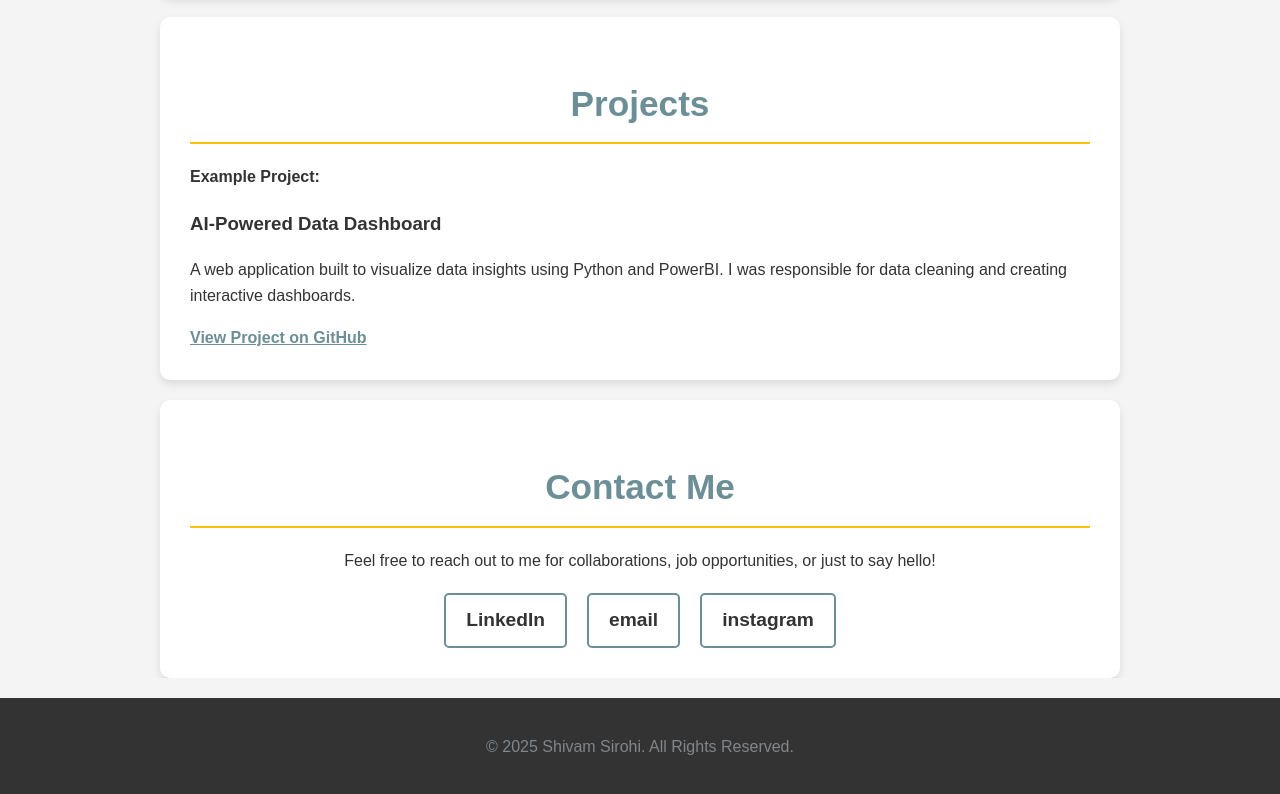
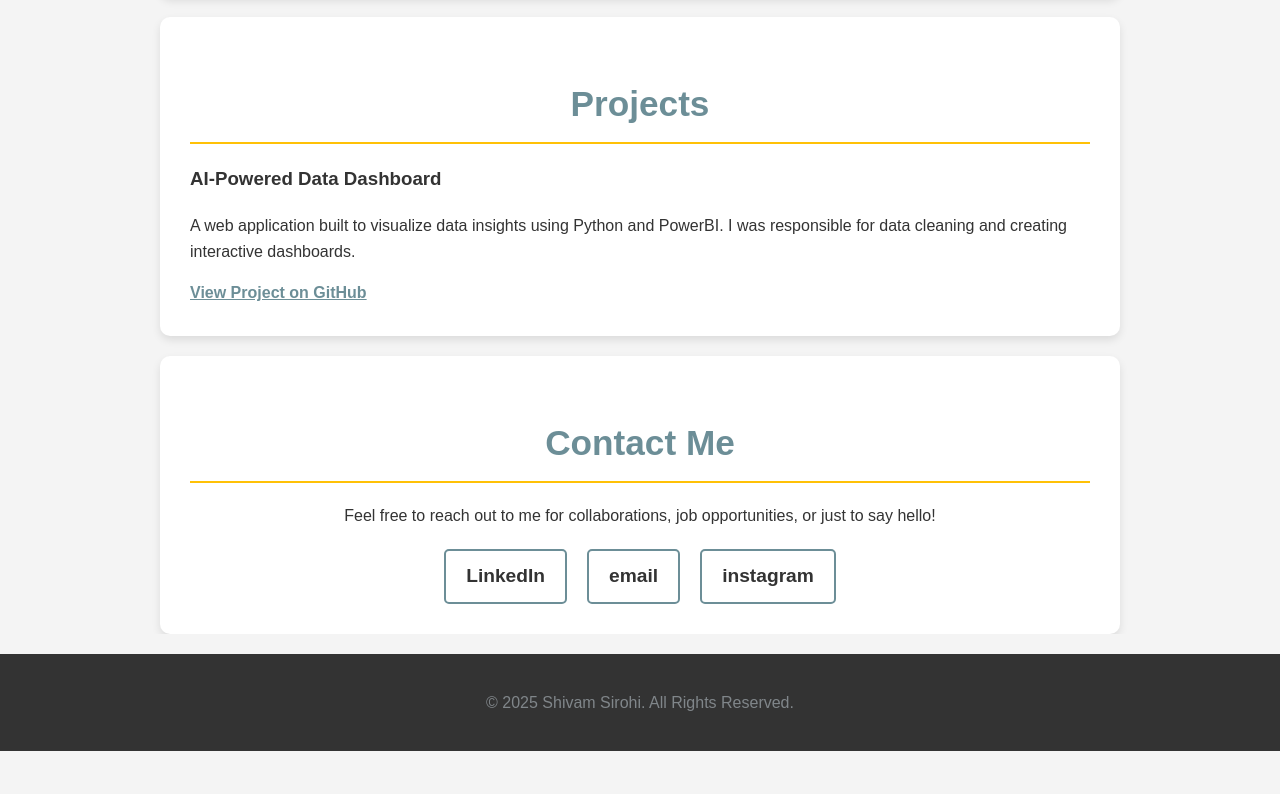
Before and after one commit to shivam-d4rk/MY-PORTFOLIO, a plain HTML site: page index.html in a window 1280 px wide. Shown: the part 1616-2410 px from the top of the page. After the commit the page ends 2367 px from the top, so only its background shows below. Drawn offline with Linux system fonts and the light colour scheme.

Commit message:
Update index.html

```diff
--- a/index.html
+++ b/index.html
@@ -198,8 +198,6 @@
 
         <section id="projects" class="section">
             <h2 class="section-title">Projects</h2>
-
-                <p><strong>Example Project:</strong></p>
                 <h3>AI-Powered Data Dashboard</h3>
                 <p>A web application built to visualize data insights using Python and PowerBI. I was responsible for data cleaning and creating interactive dashboards.</p>
                 <a href="#" style="color: var(--primary-color); font-weight: bold;">View Project on GitHub</a>
```
